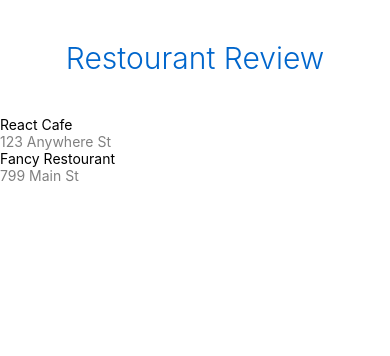
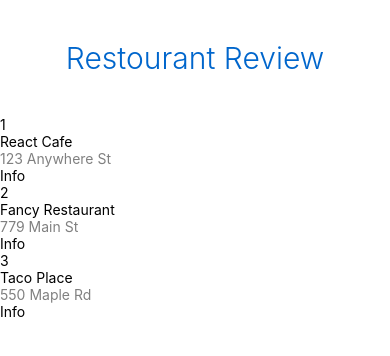
Before and after one commit to SunSide7/react-native-project, a React Native app: screen / in a window 390 px wide. Shown: the top 356 px of the page. Built offline with nearby package versions, Linux system fonts and the light colour scheme.

Commit message:
Lesson 4: Map Template Markup

```diff
--- a/App.js
+++ b/App.js
@@ -4,6 +4,12 @@
   View,
   Text
 } from 'react-native'
+
+const restaurants = [
+  {name: 'React Cafe', address: '123 Anywhere St'},
+  {name: 'Fancy Restaurant', address: '779 Main St'},
+  {name: 'Taco Place', address: '550 Maple Rd'}
+]
 
 export default class App extends Component {
   render() {
@@ -17,15 +23,20 @@
           fontWeight: '300'
         }}>Restourant Review</Text>
 
-        <Text>React Cafe</Text>
-        <Text style={{color: "gray"}}>
-          123 Anywhere St
-        </Text>
 
-        <Text>Fancy Restourant</Text>
-        <Text style={{color: "gray"}}>
-          799 Main St
-        </Text>
+        {
+          restaurants.map((place, index) => {
+            return (
+              <View key={place.name}>
+                <Text>{index + 1}</Text>
+                <Text>{place.name}</Text>
+                <Text style={{ color: 'gray' }}>{place.address}</Text>
+                <Text>Info</Text>
+              </View>
+            )
+          })
+        }
+
       </View>
     );
   }
```
